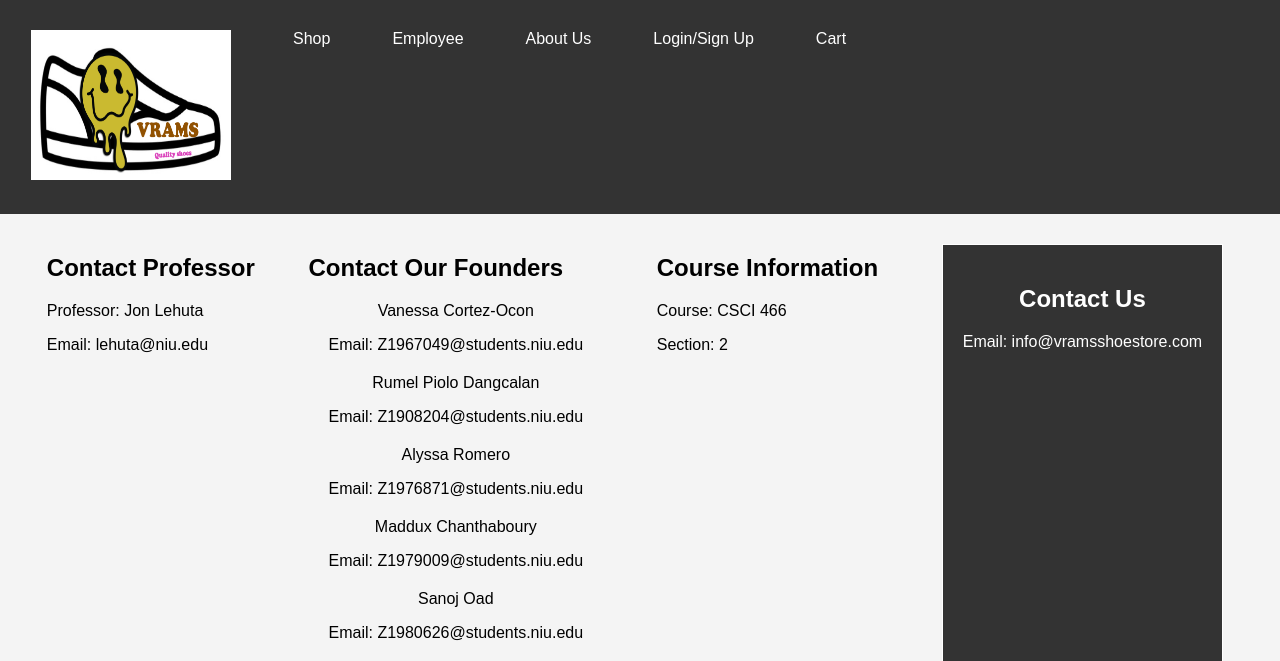
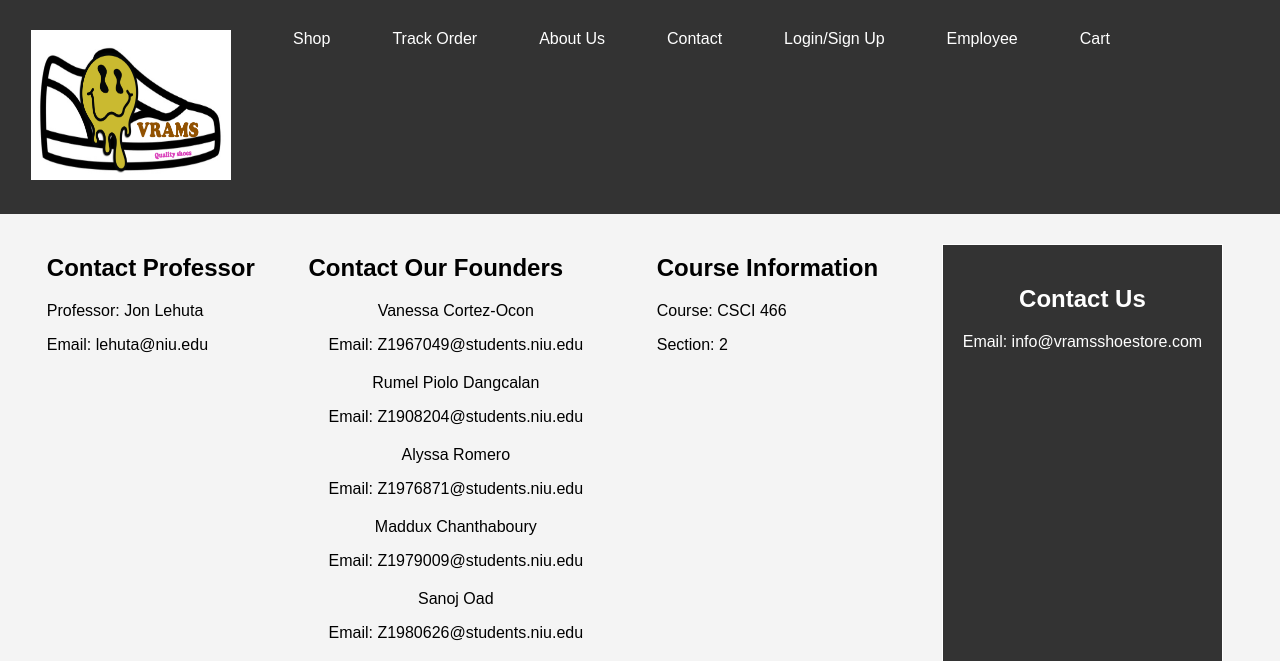
Before and after one commit to sanojkumaroad/-Databases-CSCI-466-NiU-DatabasesProject-, a PHP site: page /Contact.php in a window 1280 px wide. Shown: the top 661 px of the page. Run offline with PHP 8.4, Linux system fonts and the light colour scheme.

Commit message:
Update Contact.php

```diff
--- a/Contact.php
+++ b/Contact.php
@@ -10,16 +10,17 @@
     <body>
             <header>
         <div class="navbar" id="navbar">
-      	        <a href="mainVRAMS.php"><img src = "VRAMSLogo.png" alt = "VRAMS logo" width = "200" height = "150"></a>
+            <a href="mainVRAMS.php"><img src="VRAMSLogo.png" alt="VRAMS logo" width="200" height="150"></a>
             <a href="shop.php">Shop</a>
+            <a href="orderTracking.php">Track Order</a>
+            <a href="AboutUs.php">About Us</a>
+            <a href="Contact.php">Contact</a>
+            <a href="Login.php">Login/Sign Up</a>
             <a href="InventoryCheck.php">Employee</a>
-                <a href="AboutUs.php">About Us</a>
-        	<a href="Login.php">Login/Sign Up</a>
             <a href="cart.php">Cart</a>
             <a href="javascript:void(0);" class="icon" onclick="myFunction()"> &#9776; </a>
         </div>
     </header>
-
 	<main>
             <div class="professor-info">
                 <h2>Contact Professor</h2>
```
Lines whose indentation alone changed are shown as unchanged.
